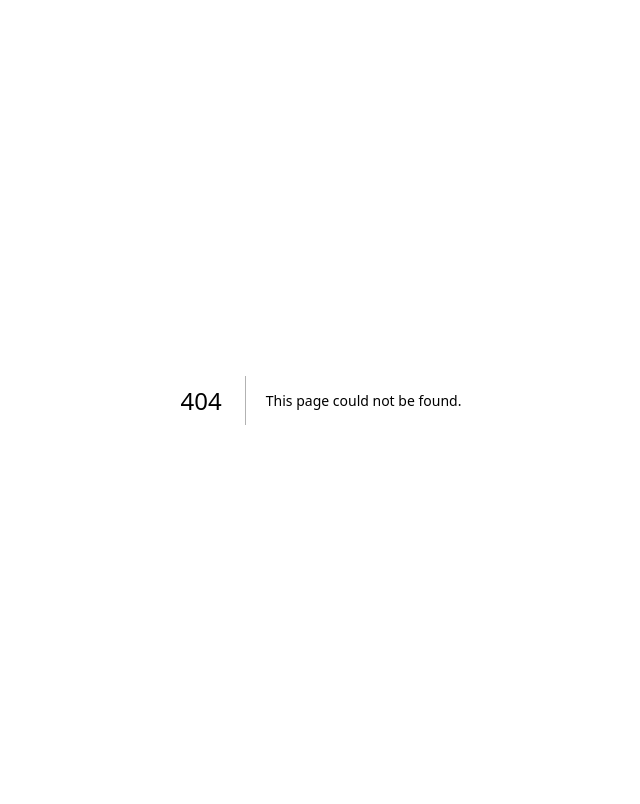
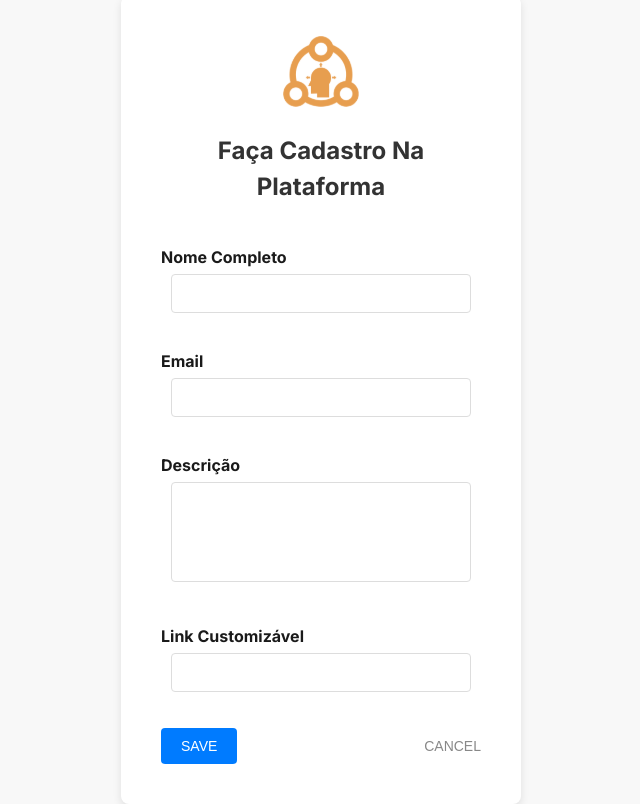
Before and after one commit to prof-hasan/tp-web-forum-academico, a Next.js app in the folder src/frontend-forum-academico/: page /register in a window 1280 px wide. Before the commit this address had no page. Shown: the whole page, without its empty margins (319-959 px from the left). Built offline with nearby package versions, Linux system fonts and the light colour scheme; a web font is replaced by a local one.

Commit message:
feat : add register page

```diff
--- /dev/null
+++ b/src/frontend-forum-academico/src/app/register/page.tsx
@@ -0,0 +1,85 @@
+'use client'
+
+import React, { useState } from 'react';
+import './styles.css';
+
+const Register: React.FC = () => {
+
+    const initialState = {
+        fullName: '',
+        email: '',
+        bio: '',
+        customLink: '',
+    }
+
+    const [formData, setFormData] = useState(initialState);
+
+    const handleChange = (e: React.ChangeEvent<HTMLInputElement | HTMLTextAreaElement>) => {
+        const { name, value } = e.target;
+        setFormData({
+        ...formData,
+        [name]: value,
+        });
+    };
+
+    const handleSubmit = (e: React.FormEvent) => {
+        e.preventDefault();
+        console.log('Form submitted:', formData);
+        // Aqui você pode enviar os dados para uma API
+    };
+
+    return (
+        <div className="register-container">
+        <img src="/logo.svg" alt="logo" className="logo" />
+        <h1>Faça Cadastro Na Plataforma</h1>
+        <form className="register-form" onSubmit={handleSubmit}>
+            <div className="form-group">
+            <label htmlFor="fullName">Nome Completo</label>
+            <input
+                type="text"
+                id="fullName"
+                name="fullName"
+                value={formData.fullName}
+                onChange={handleChange}
+            />
+            </div>
+            <div className="form-group">
+            <label htmlFor="email">Email</label>
+            <input
+                type="email"
+                id="email"
+                name="email"
+                value={formData.email}
+                onChange={handleChange}
+                required
+            />
+            </div>
+            <div className="form-group">
+            <label htmlFor="bio">Descrição</label>
+            <textarea
+                id="bio"
+                name="bio"
+                value={formData.bio}
+                onChange={handleChange}
+            />
+            </div>
+            <div className="form-group">
+            <label htmlFor="customLink">Link Customizável</label>
+            <input
+                type="text"
+                id="customLink"
+                name="customLink"
+                value={formData.customLink}
+                onChange={handleChange}
+            />
+            </div>
+            <div className="form-actions">
+                <button type="submit" className="save-button">SAVE</button>
+                <button type="button" className="cancel-button" onClick={() => { setFormData(initialState) }}>CANCEL</button>
+            </div>
+        </form>
+        </div>
+    );
+};
+
+export default Register;
--- /dev/null
+++ b/src/frontend-forum-academico/src/app/register/styles.css
@@ -0,0 +1,87 @@
+body {
+  font-family: Arial, sans-serif;
+  background-color: #f8f8f8;
+  margin: 0;
+  padding: 0;
+  display: flex;
+  justify-content: center;
+  align-items: center;
+  height: 100vh;
+}
+
+.register-container {
+  background-color: white;
+  padding: 40px;
+  border-radius: 8px;
+  box-shadow: 0 4px 8px rgba(0, 0, 0, 0.1);
+  width: 400px;
+  text-align: center;
+}
+
+.logo {
+  width: 80px;
+  margin-bottom: 20px;
+}
+
+h1 {
+  font-size: 24px;
+  margin-bottom: 40px;
+}
+
+.register-form {
+  display: flex;
+  flex-direction: column;
+  align-items: center;
+}
+
+.form-group {
+  width: 100%;
+  margin-bottom: 20px;
+}
+
+.form-group label {
+  display: block;
+  font-weight: bold;
+  margin-bottom: 5px;
+  text-align: left;
+}
+
+.form-group input,
+.form-group textarea {
+  width: calc(100% - 20px);
+  padding: 10px;
+  border: 1px solid #ddd;
+  border-radius: 4px;
+  font-size: 14px;
+}
+
+.form-group textarea {
+  height: 100px;
+  resize: none;
+}
+
+.form-actions {
+  display: flex;
+  justify-content: space-between;
+  width: 100%;
+}
+
+.save-button {
+  background-color: #007bff;
+  color: white;
+  border: none;
+  padding: 10px 20px;
+  border-radius: 4px;
+  cursor: pointer;
+  font-size: 14px;
+  text-transform: uppercase;
+}
+
+.cancel-button {
+  background: none;
+  border: none;
+  color: #888;
+  cursor: pointer;
+  font-size: 14px;
+  text-transform: uppercase;
+}
```
